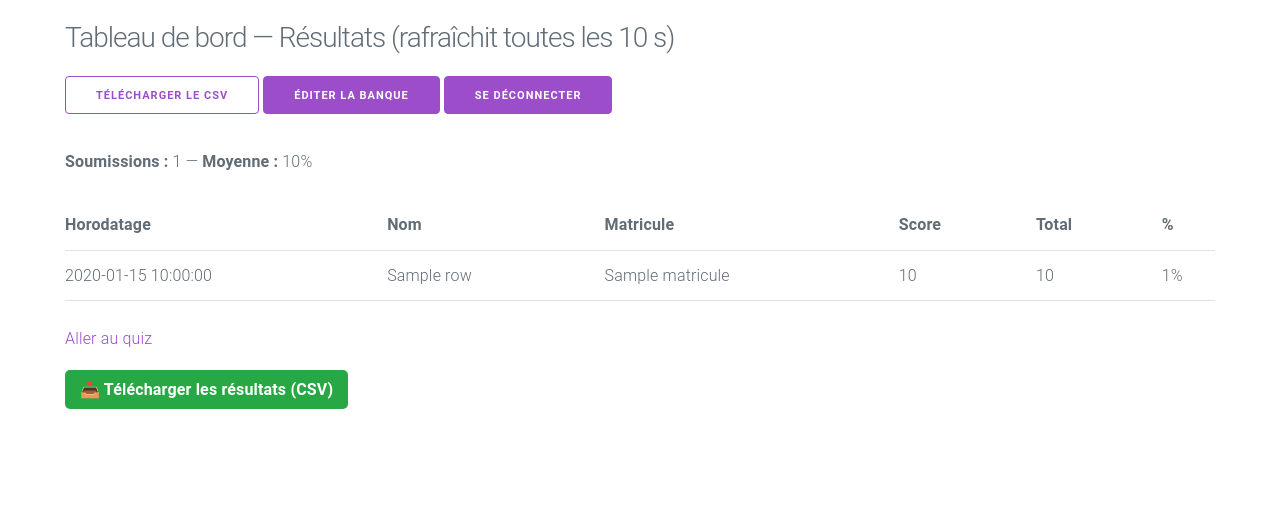
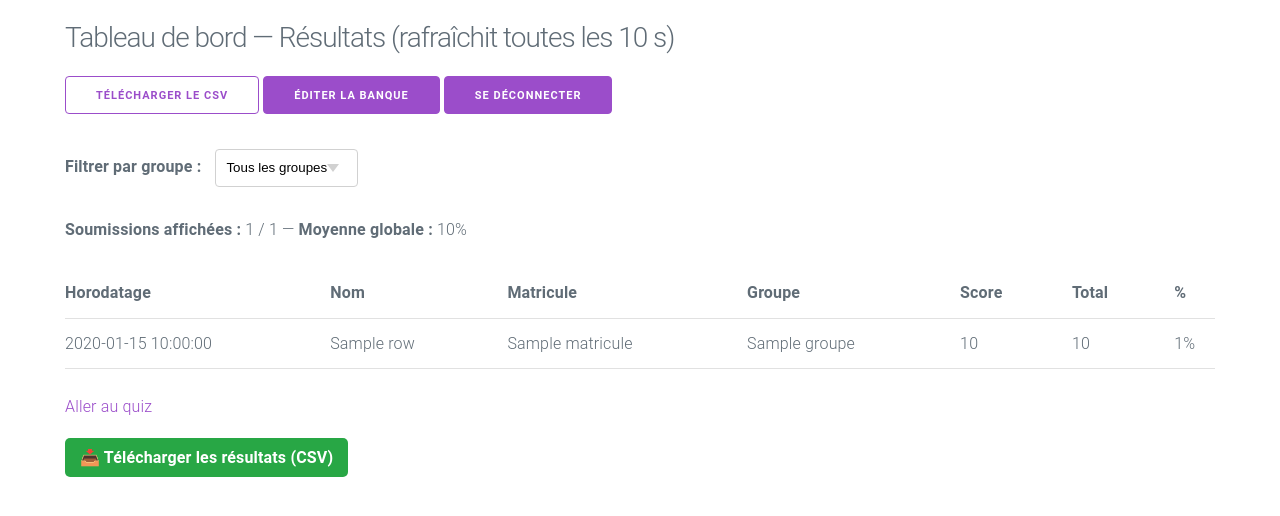
Before and after one commit to jpellicelli/qcm-simdut, a Flask app: template templates/admin_dashboard.html in a window 1280 px wide. Shown: the top 516 px of the page. Run offline with Flask 3, Linux system fonts and the light colour scheme; the template is opened without the code that fills it: most values are stand-ins (such as "Sample title", 1, 10 or a date in 2020).

Commit message:
Ajout de la sélection et du filtrage par groupe pour les étudiants

```diff
--- a/templates/admin_dashboard.html
+++ b/templates/admin_dashboard.html
@@ -5,19 +5,31 @@
 <style>body{max-width:1150px;margin:2rem auto} table{width:100%}</style></head><body>
 <h3>Tableau de bord — Résultats (rafraîchit toutes les 10 s)</h3>
 <p>
-  <a href="{{url_for('admin_export')}}" class="button button-outline">Télécharger le CSV</a>
+  <a href="{{url_for('admin_export')}}" class="button button-outline export-link">Télécharger le CSV</a>
   <a href="{{url_for('admin_bank')}}" class="button">Éditer la banque</a>
   <a href="{{url_for('admin_logout')}}" class="button">Se déconnecter</a>
 </p>
-<p><strong>Soumissions :</strong> {{total_sub}} — <strong>Moyenne :</strong> {{avg}}%</p>
-<table>
-  <thead><tr><th>Horodatage</th><th>Nom</th><th>Matricule</th><th>Score</th><th>Total</th><th>%</th></tr></thead>
+
+<div style="margin-bottom: 15px;">
+  <label style="display:inline; font-weight:600;">Filtrer par groupe :</label>
+  <select id="groupe-filter" style="display:inline-block; width:auto; margin-left:10px;">
+    <option value="">Tous les groupes</option>
+    {% for g in groupes_existants %}
+    <option value="{{ g }}">{{ g }}</option>
+    {% endfor %}
+  </select>
+</div>
+
+<p><strong>Soumissions affichées :</strong> <span id="visible-count">{{total_sub}}</span> / {{total_sub}} — <strong>Moyenne globale :</strong> {{avg}}%</p>
+<table id="results-table">
+  <thead><tr><th>Horodatage</th><th>Nom</th><th>Matricule</th><th>Groupe</th><th>Score</th><th>Total</th><th>%</th></tr></thead>
   <tbody>
   {% for r in rows %}
     <tr>
       <td>{{r["timestamp"]}}</td>
       <td>{{r["nom"]}}</td>
       <td>{{r["matricule"]}}</td>
+      <td>{{r["groupe"]}}</td>
       <td>{{r["score"]}}</td>
       <td>{{r["total"]}}</td>
       <td>{{r["percent"]}}%</td>
@@ -27,8 +39,52 @@
 </table>
 <p><a href="{{url_for('index')}}">Aller au quiz</a></p>
 <div style="margin: 20px 0;">
-    <a href="{{ url_for('admin_export') }}" style="background-color: #28a745; color: white; padding: 10px 15px; text-decoration: none; border-radius: 5px; font-weight: bold;">
+    <a href="{{ url_for('admin_export') }}" class="export-link" style="background-color: #28a745; color: white; padding: 10px 15px; text-decoration: none; border-radius: 5px; font-weight: bold;">
         📥 Télécharger les résultats (CSV)
     </a>
 </div>
+<script>
+document.addEventListener("DOMContentLoaded", function() {
+    var filterSelect = document.getElementById("groupe-filter");
+    var savedGroup = sessionStorage.getItem("selectedGroup");
+    if (savedGroup) {
+        filterSelect.value = savedGroup;
+    }
+
+    function filterTable() {
+        var filter = filterSelect.value.toUpperCase();
+        var table = document.getElementById("results-table");
+        var tr = table.getElementsByTagName("tr");
+        var visibleCount = 0;
+        for (var i = 1; i < tr.length; i++) {
+            var td = tr[i].getElementsByTagName("td")[3]; // Colonne "Groupe"
+            if (td) {
+                var txtValue = td.textContent || td.innerText;
+                if (filter === "" || txtValue.toUpperCase() === filter) {
+                    tr[i].style.display = "";
+                    visibleCount++;
+                } else {
+                    tr[i].style.display = "none";
+                }
+            }
+        }
+        var countSpan = document.getElementById("visible-count");
+        if (countSpan) countSpan.innerText = visibleCount;
+
+        // Mettre à jour les liens d'export pour inclure le groupe filtré
+        var exportLinks = document.querySelectorAll(".export-link");
+        var baseUrl = "{{ url_for('admin_export') }}";
+        exportLinks.forEach(function(link) {
+            link.href = filterSelect.value ? baseUrl + "?groupe=" + encodeURIComponent(filterSelect.value) : baseUrl;
+        });
+    }
+
+    filterTable();
+
+    filterSelect.addEventListener("change", function() {
+        sessionStorage.setItem("selectedGroup", this.value);
+        filterTable();
+    });
+});
+</script>
 </body></html>
--- a/templates/index.html
+++ b/templates/index.html
@@ -12,6 +12,7 @@
 <form action="{{url_for('start')}}" method="post">
   <label>Nom</label><input name="nom" required>
   <label>Matricule</label><input name="matricule" required>
+  <label>Groupe</label><input name="groupe" required>
   <button type="submit" class="button">Commencer</button>
 </form>
 <p style="margin-top:12px"><a href="{{url_for('admin_login')}}">Espace enseignant</a></p>
```
